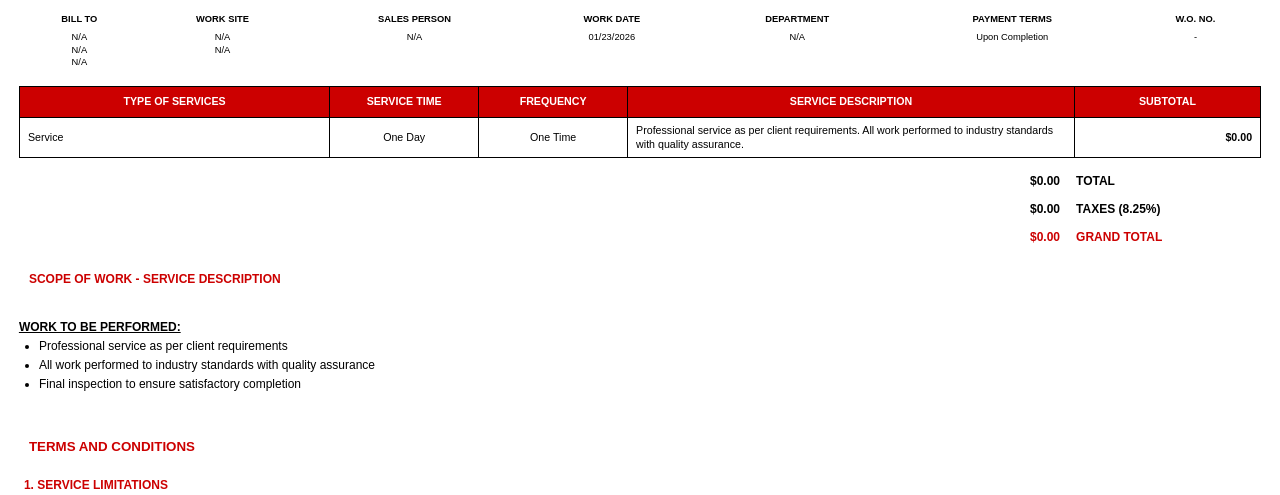
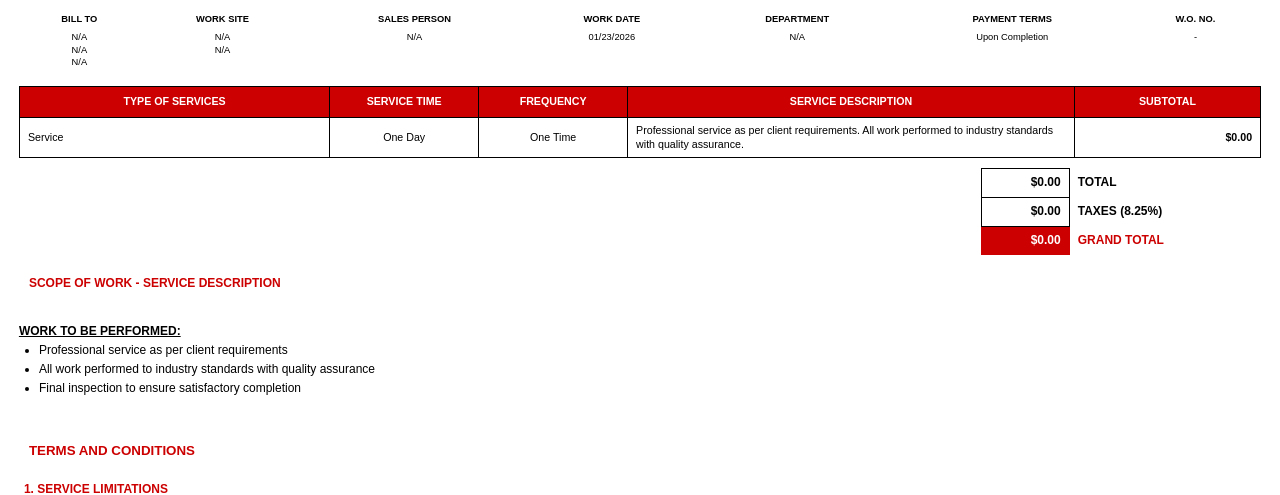
Before and after one commit to imjosephheras/sales, a PHP site: page /contract_generator/contract_generator/templates/jwo.php in a window 1280 px wide. Shown: the part 97-592 px from the top of the page. Run offline with PHP 8.4, Linux system fonts and the light colour scheme.

Commit message:
Fix print layout: preserve GRAND TOTAL red background when printing
Added print-color-adjust: exact to @media print so browsers keep
background colors during printing. Also added red background (#CC0000)
with white text to the GRAND TOTAL value cell and borders to all
totals value cells to match the preview appearance.

https://claude.ai/code/session_01Gs4fe1a9KyY8Z6A6SDoLCJ

```diff
--- a/contract_generator/contract_generator/templates/jwo.php
+++ b/contract_generator/contract_generator/templates/jwo.php
@@ -15,6 +15,8 @@
             }
             body {
                 padding: 0;
+                -webkit-print-color-adjust: exact !important;
+                print-color-adjust: exact !important;
             }
         }
 
@@ -153,6 +155,7 @@
         .totals-table .value-cell {
             text-align: right;
             font-weight: bold;
+            border: 1px solid #000;
         }
 
         .totals-table .label-cell {
@@ -166,7 +169,9 @@
         }
 
         .totals-table tr:last-child .value-cell {
-            color: #CC0000;
+            background-color: #CC0000;
+            color: white;
+            border: 1px solid #CC0000;
         }
 
         /* Scope Section */
```
